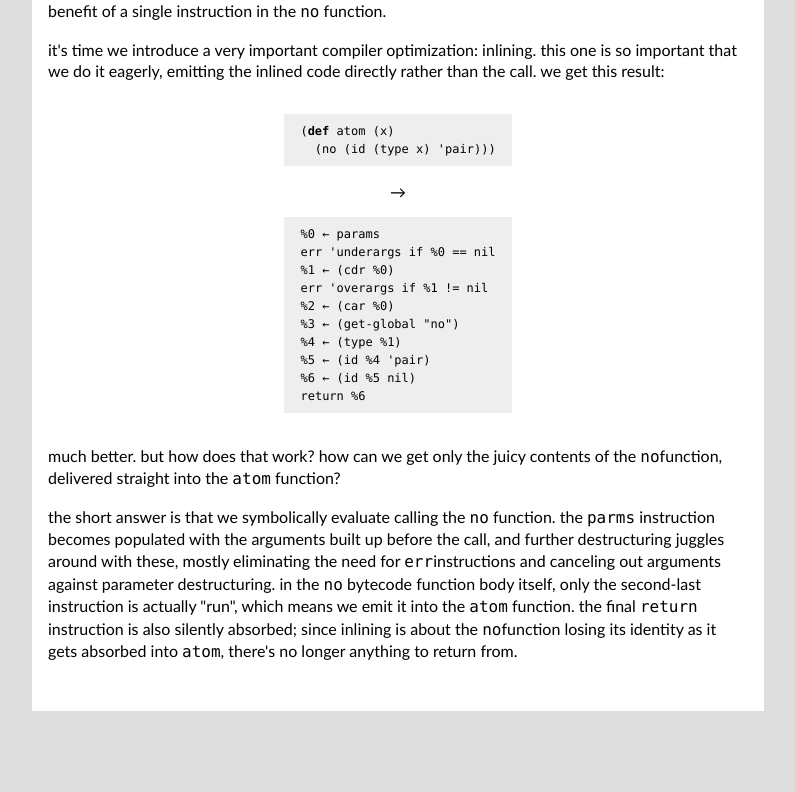
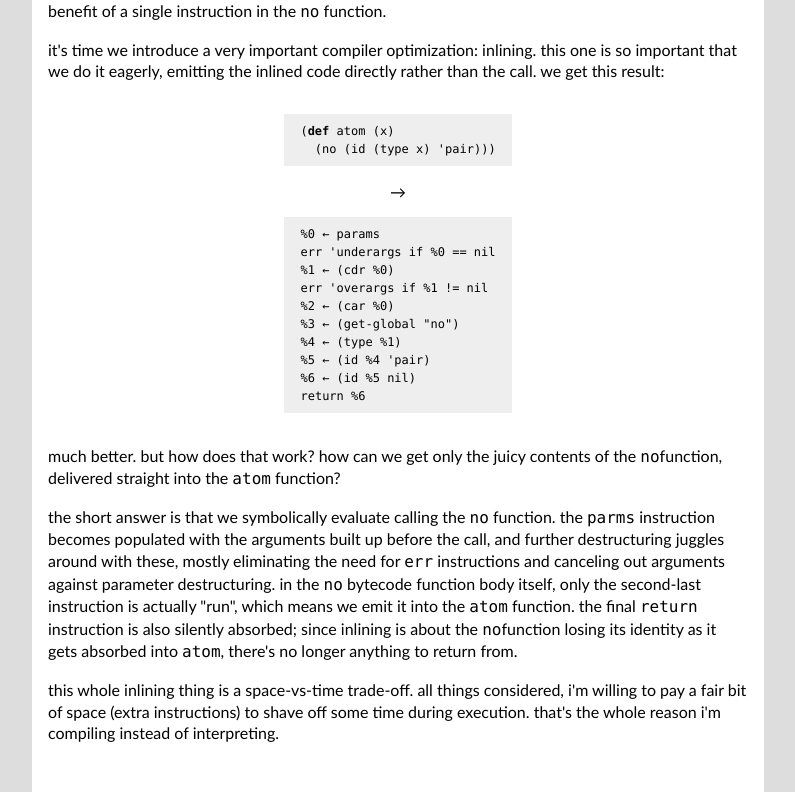
Before and after one commit to masak/syntax-driven, a React (Create React App) app: page / in a window 1280 px wide. Shown: the part 1802-2594 px from the top of the page, without its empty margins (242-1037 px from the left). Before the commit the page ends 2513 px from the top, so only its background shows below. Built offline with nearby package versions, Linux system fonts and the light colour scheme.

Commit message:
Write a little bit more

```diff
--- a/src/App.js
+++ b/src/App.js
@@ -178,7 +178,7 @@ F3 -- -- r2     return t   if %r2 == nil</span></code></pre>
         <code>parms</code> instruction becomes populated with the
         arguments built up before the call, and further
         destructuring juggles around with these, mostly
-        eliminating the need for { " " } <code>err</code>
+        eliminating the need for { " " } <code>err</code> { " " }
         instructions and canceling out arguments against parameter
         destructuring. in the { " " } <code>no</code> bytecode
         function body itself, only the second-last instruction is
@@ -190,6 +190,14 @@ F3 -- -- r2     return t   if %r2 == nil</span></code></pre>
         { " " } <code>atom</code>, there's no longer anything to
         return from.
     </p>
+
+    <p>
+        this whole inlining thing is a space-vs-time trade-off.
+        all things considered, i'm willing to pay a fair bit of
+        space (extra instructions) to shave off some time during
+        execution. that's the whole reason i'm compiling instead
+        of interpreting.
+    </p>
   </main>
 );
 
```
